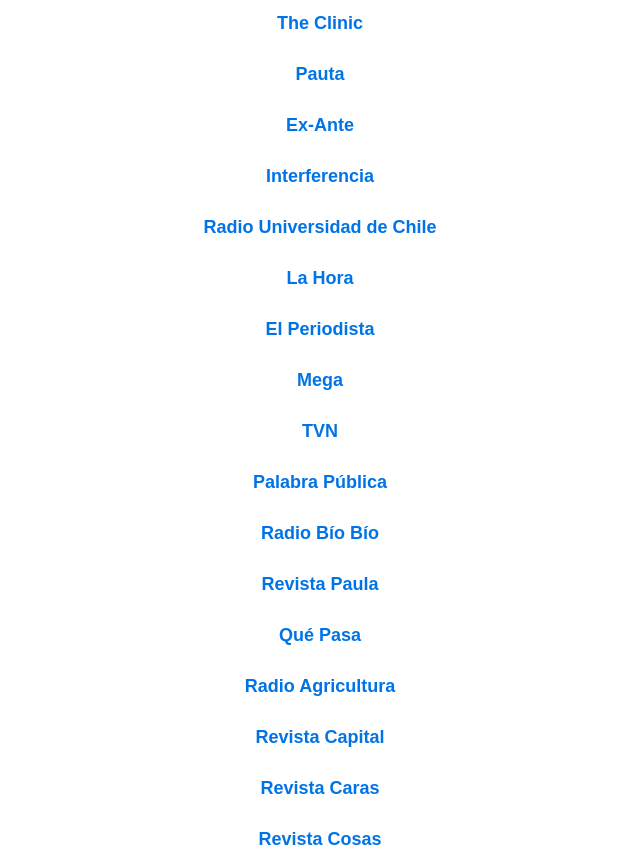
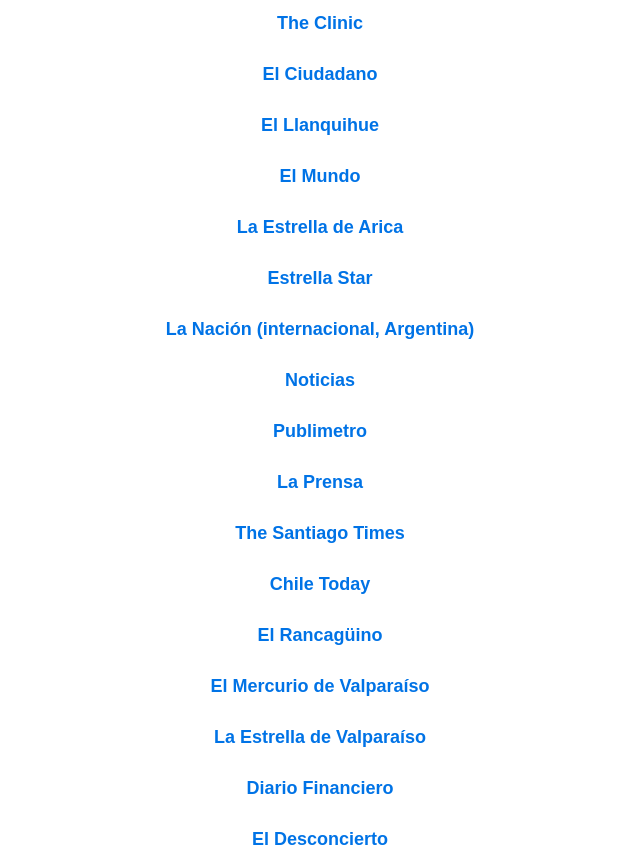
Before and after one commit to yhghuuygttt/Y, a plain HTML site: page index.html in a window 1280 px wide. Shown: the part 1243-2106 px from the top of the page, without its empty margins (320-960 px from the left). Drawn offline with Linux system fonts and the light colour scheme.

Commit message:
Update index.html

```diff
--- a/index.html
+++ b/index.html
@@ -87,6 +87,22 @@
 <li><a href="https://www.lanacion.cl" target="_blank">La Nación</a></li>
 <li><a href="https://www.soychile.cl" target="_blank">Soy Chile</a></li>
 <li><a href="https://www.theclinic.cl" target="_blank">The Clinic</a></li>
+ <li><a href="https://www.elciudadano.com" target="_blank">El Ciudadano</a></li>
+<li><a href="https://www.ellanquihue.cl" target="_blank">El Llanquihue</a></li>
+<li><a href="https://www.elmundodiario.com" target="_blank">El Mundo</a></li>
+<li><a href="https://www.estrellaarica.cl" target="_blank">La Estrella de Arica</a></li>
+<li><a href="https://www.estrella.cl" target="_blank">Estrella Star</a></li>
+<li><a href="https://www.lanacion.com.ar" target="_blank">La Nación (internacional, Argentina)</a></li>
+<li><a href="https://www.noticias.cl" target="_blank">Noticias</a></li>
+<li><a href="https://www.publimetro.cl" target="_blank">Publimetro</a></li>
+<li><a href="https://www.laprensa.cl" target="_blank">La Prensa</a></li>
+<li><a href="https://www.santiagotimes.cl" target="_blank">The Santiago Times</a></li>
+<li><a href="https://www.chiletoday.cl" target="_blank">Chile Today</a></li>
+<li><a href="https://www.elrancaguino.cl" target="_blank">El Rancagüino</a></li>
+<li><a href="https://www.mercuriovalpo.cl" target="_blank">El Mercurio de Valparaíso</a></li>
+<li><a href="https://www.estrellavalpo.cl" target="_blank">La Estrella de Valparaíso</a></li>
+<li><a href="https://www.df.cl" target="_blank">Diario Financiero</a></li>
+<li><a href="https://www.eldesconcierto.cl" target="_blank">El Desconcierto</a></li>
 <li><a href="https://www.pauta.cl" target="_blank">Pauta</a></li>
 <li><a href="https://www.ex-ante.cl" target="_blank">Ex-Ante</a></li>
 <li><a href="https://www.interferencia.cl" target="_blank">Interferencia</a></li>
```
